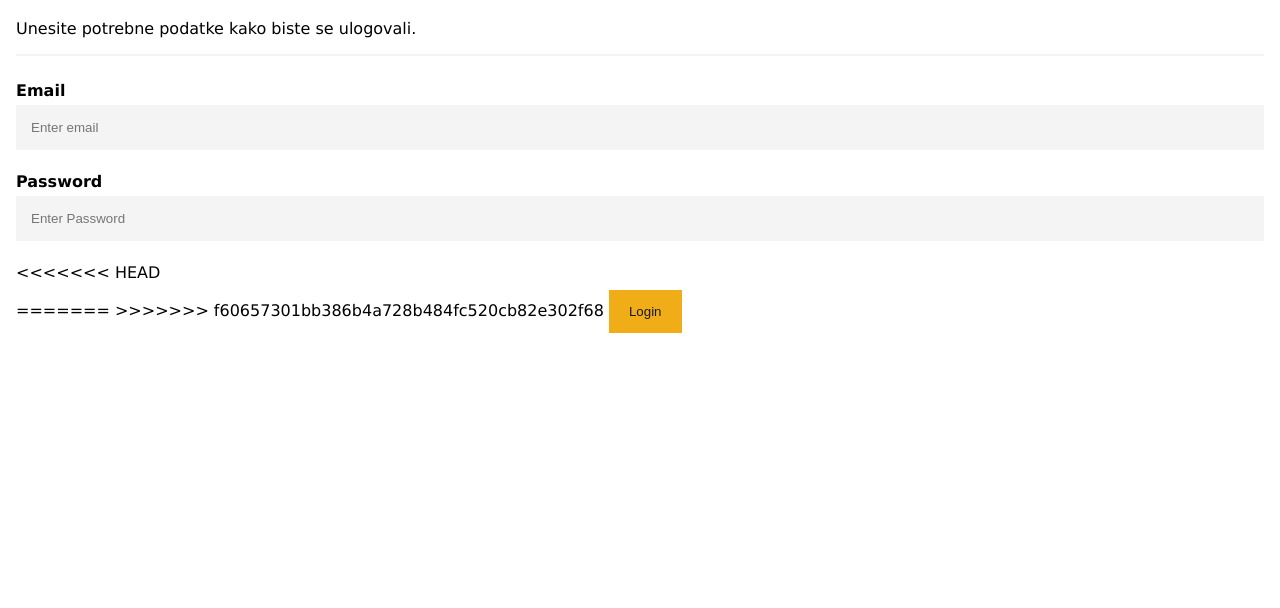
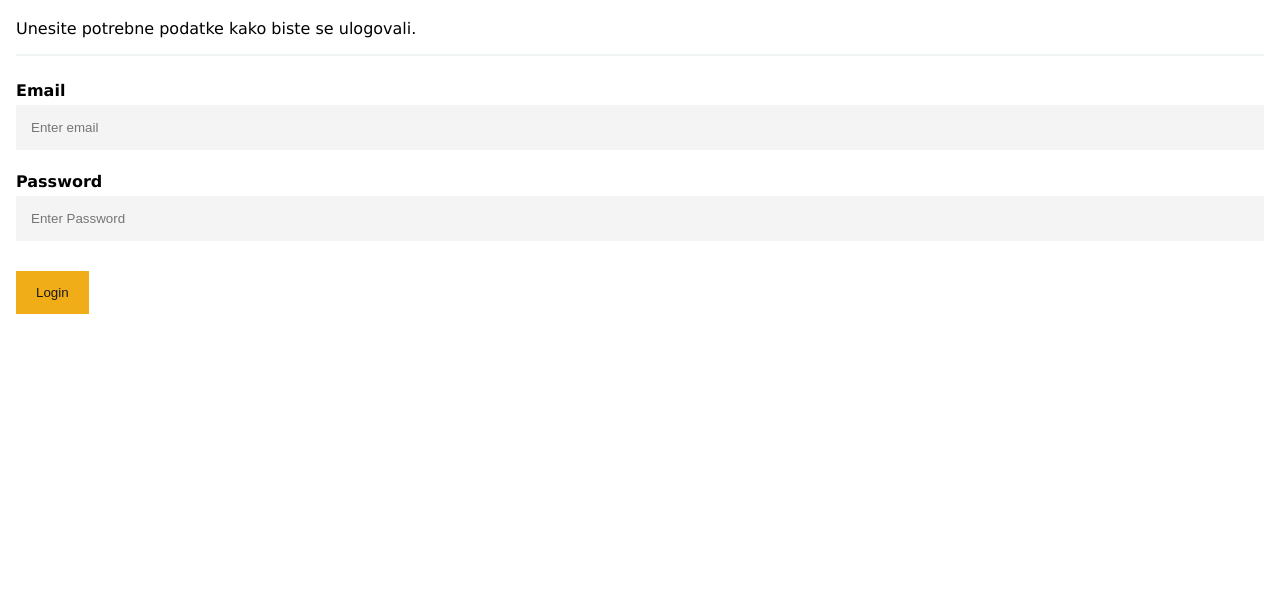
Before and after one commit to Jovan-Savic/Hakaton, a website with bundled scripts: page FrontEnd/login.html in a window 1280 px wide. Shown: the part 126-734 px from the top of the page. Built offline with nearby package versions, Linux system fonts and the light colour scheme.

Commit message:
valjda dobro

```diff
--- a/FrontEnd/login.html
+++ b/FrontEnd/login.html
@@ -28,11 +28,7 @@
 
   <label for="psw"><b>Password</b></label>
   <input type="password" class="passl" placeholder="Enter Password" name="psw" required>
-<<<<<<< HEAD
 <div class="pasg"></div>
-=======
-<dic class="pasg"></dic>
->>>>>>> f60657301bb386b4a728b484fc520cb82e302f68
    <button type="submit" class="add-button" >Login</button>
 
 </div>
```
